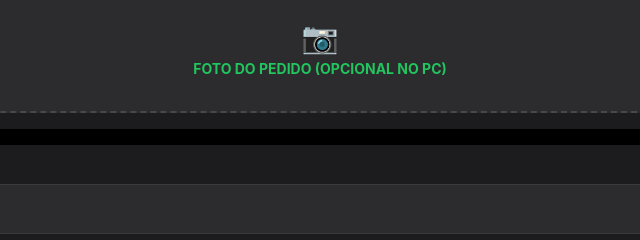
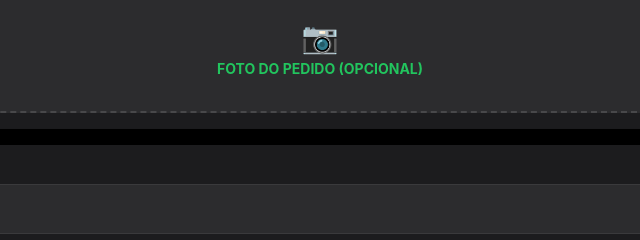
Before and after one commit to luizfernandomcardoso-tech/entrega-casanova, a plain HTML site: page index.html in a window 1280 px wide. Shown: the part 196-436 px from the top of the page, 320-960 px from the left. Drawn offline with nearby package versions, Linux system fonts and the light colour scheme.

Commit message:
Update index.html

```diff
--- a/index.html
+++ b/index.html
@@ -87,7 +87,7 @@
     <div class="custom-card p-4 mb-4">
         <div class="camera-zone relative h-32 rounded-2xl flex flex-col items-center justify-center text-green-500 font-bold overflow-hidden">
             <span class="text-3xl mb-1">📷</span>
-            <span id="labelFoto" class="text-sm">TIRAR FOTO DO PEDIDO *</span>
+            <span id="labelFoto" class="text-sm">FOTO DO PEDIDO (OPCIONAL)</span>
             <input type="file" id="cameraInput" accept="image/*" capture="environment"
                    class="absolute inset-0 opacity-0 cursor-pointer w-full h-full">
         </div>
@@ -182,17 +182,8 @@
         const btnReset = document.getElementById('btnReset');
         const storeLogoImg = document.getElementById('storeLogoImg');
         const trocoContainer = document.getElementById('trocoContainer');
-        const labelFoto = document.getElementById('labelFoto');
 
         let imgProcessada = null;
-
-        // Detecta se é celular ou computador
-        const isMobile = /iPhone|iPad|iPod|Android/i.test(navigator.userAgent);
-
-        // Se for PC, avisa que a foto é opcional
-        if (!isMobile) {
-            labelFoto.innerText = "FOTO DO PEDIDO (OPCIONAL NO PC)";
-        }
 
         function showAlert(msg) {
             document.getElementById('alertText').innerText = msg;
@@ -252,11 +243,7 @@
         });
 
         function gerarEtiqueta() {
-            // Exige foto apenas se for Celular. No PC passa direto.
-            if (isMobile && !imgProcessada) {
-                showAlert("⚠️ Primeiro tire a foto da notinha.");
-                return;
-            }
+            // Removida a trava da foto. Agora é opcional em qualquer dispositivo.
 
             const dados = {
                 nome: document.getElementById('nome').value,
@@ -271,6 +258,7 @@
                 obs: document.getElementById('obs').value
             };
 
+            // Mantém apenas a obrigação de preencher os textos principais
             if (!dados.nome || !dados.tel || !dados.rua || !dados.num || !dados.bairro || !dados.hora) {
                 showAlert("⚠️ Preencha os campos obrigatórios (*).");
                 return;
@@ -279,7 +267,7 @@
             const largura = 800;
             let alturaFoto = 0;
 
-            // Se tiver imagem, calcula a altura proporcional
+            // Só calcula altura se houver foto
             if (imgProcessada) {
                 const escala = largura / imgProcessada.width;
                 alturaFoto = imgProcessada.height * escala;
@@ -294,12 +282,12 @@
             ctx.fillStyle = "white";
             ctx.fillRect(0, 0, canvas.width, canvas.height);
 
-            // Desenha a foto apenas se ela existir
+            // Só desenha a foto se ela existir
             if (imgProcessada) {
                 ctx.drawImage(imgProcessada, 0, 0, largura, alturaFoto);
             }
 
-            // Rodapé Design
+            // Início do bloco de informações (Rodapé)
             const yBase = alturaFoto;
             ctx.fillStyle = "#1c1c1e";
             ctx.fillRect(0, yBase, largura, alturaRodape);
@@ -321,19 +309,17 @@
                 ctx.drawImage(storeLogoImg, largura - (logoW + 40), yBase + 40, logoW, logoH);
             } catch(e) { console.warn("Erro ao renderizar logo no canvas."); }
 
-            // Texto Cliente
+            // Dados na Etiqueta
             ctx.font = "bold 38px sans-serif";
             ctx.fillStyle = "white";
             ctx.fillText("👤 CLIENTE: " + dados.nome.toUpperCase(), pad, y);
             y += linha;
 
-            // Texto Telefone
             ctx.fillStyle = "#34b7f1";
             ctx.font = "bold 36px sans-serif";
             ctx.fillText("📞 TEL: " + dados.tel, pad, y);
             y += linha;
 
-            // Quem recebe
             if(dados.rec) {
                 ctx.fillStyle = "#e5e5e5";
                 ctx.font = "32px sans-serif";
@@ -341,7 +327,6 @@
                 y += linha;
             }
 
-            // Endereço
             ctx.fillStyle = "white";
             ctx.font = "bold 36px sans-serif";
             const endTxt = `📍 END: ${dados.rua}, ${dados.num}`;
@@ -350,7 +335,6 @@
             ctx.fillText(`   BAIRRO: ${dados.bairro.toUpperCase()}`, pad, y);
             y += linha + 15;
 
-            // Pagamento (Amarelo)
             ctx.fillStyle = "#ffd60a";
             let pagTxt = "💳 PAGTO: " + dados.pagto;
             if (dados.pagto === "DINHEIRO" && dados.troco) {
@@ -359,12 +343,10 @@
             ctx.fillText(pagTxt, pad, y);
             y += linha;
 
-            // Horário (Verde)
             ctx.fillStyle = "#25D366";
             ctx.fillText("⏰ ENTREGA: " + dados.hora.toUpperCase(), pad, y);
             y += linha + 10;
 
-            // Observações
             if(dados.obs) {
                 ctx.fillStyle = "#8e8e93";
                 ctx.font = "italic 30px sans-serif";
```
